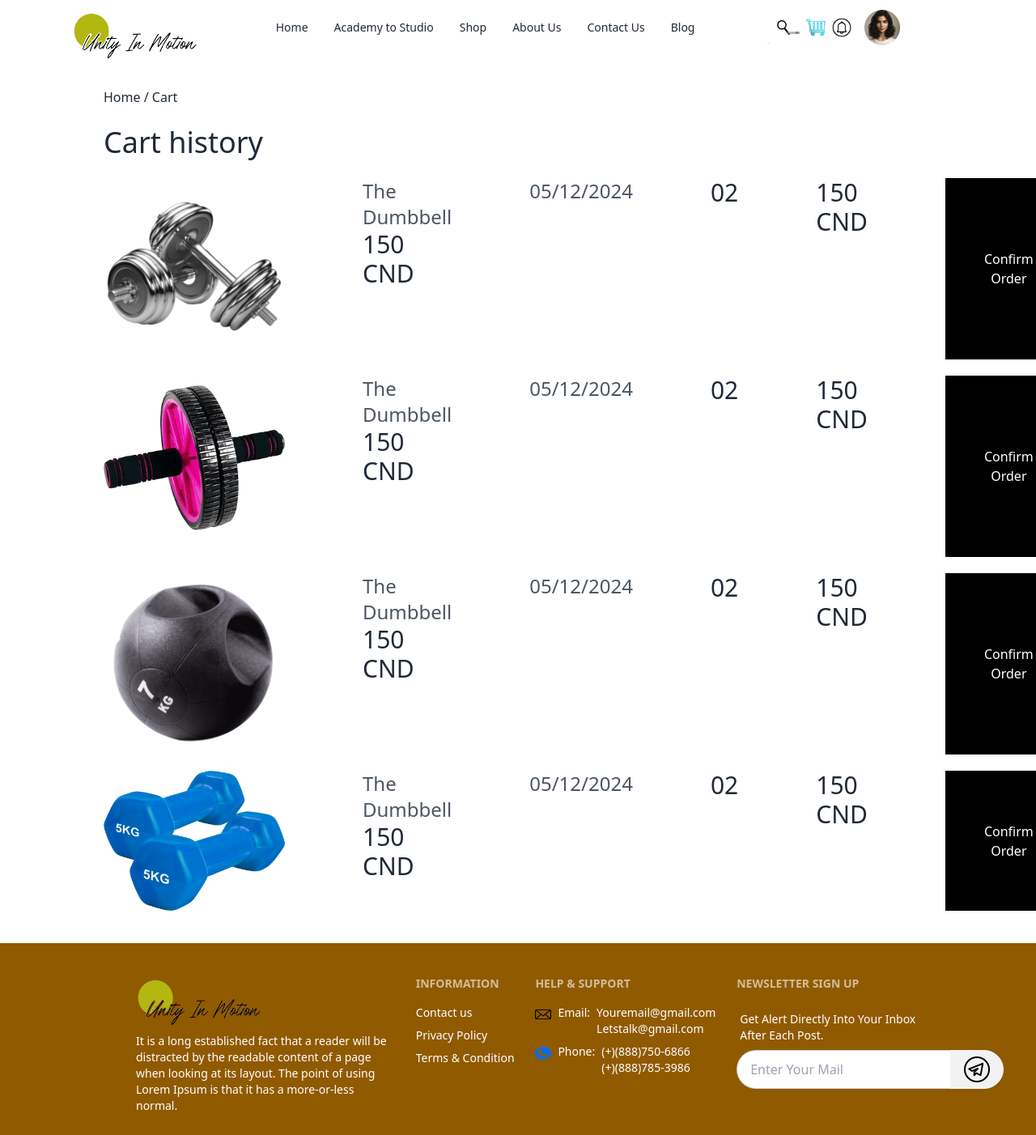
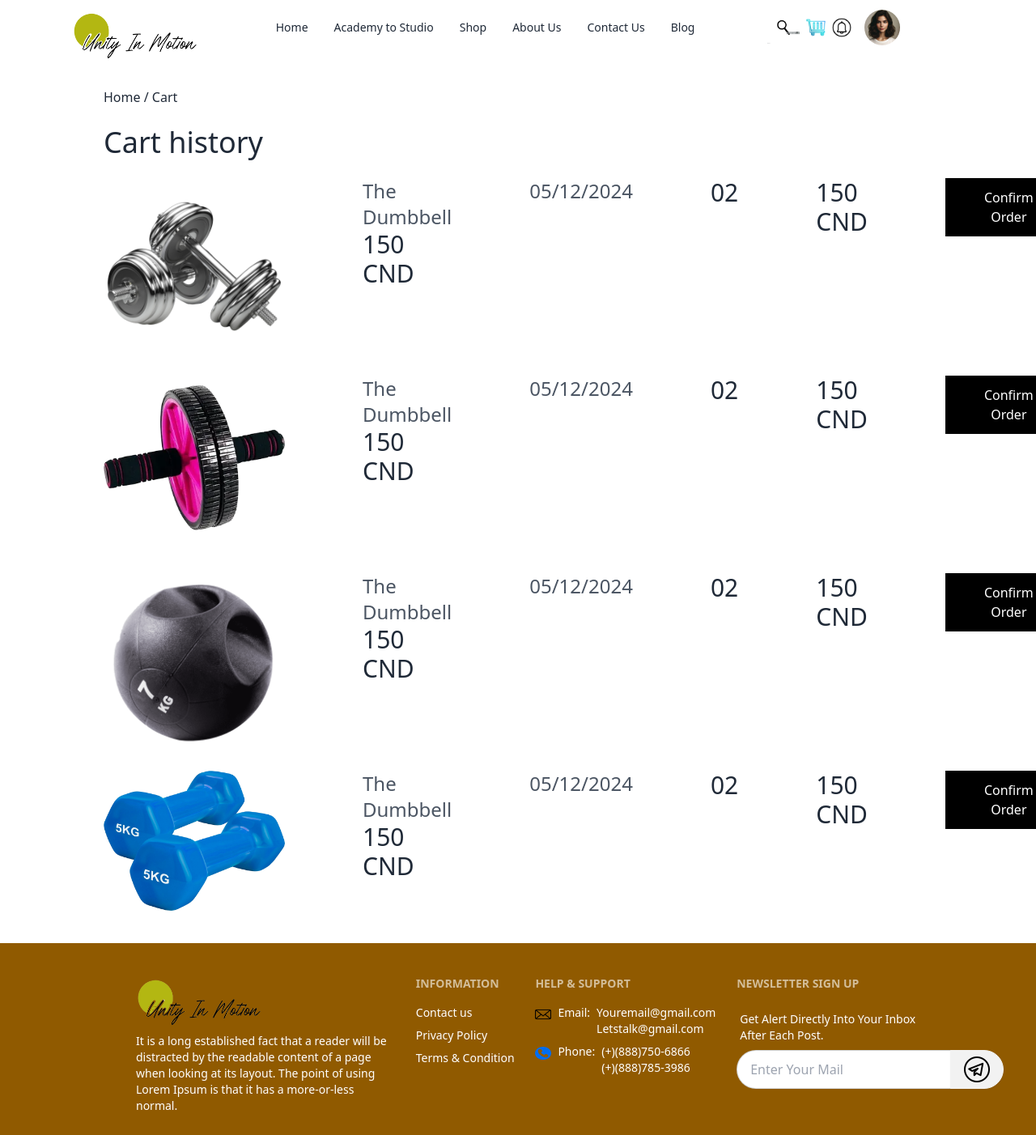
Before and after one commit to jubayerkhan/unity-in-motion, a React (Vite) app: page /cart in a window 1280 px wide. Shown: the top 1402 px of the page at 81% size. Built offline with nearby package versions, Linux system fonts and the light colour scheme.

Commit message:
cart page final

```diff
--- a/src/components/Cart/Cart.jsx
+++ b/src/components/Cart/Cart.jsx
@@ -13,7 +13,9 @@ const Cart = () => {
                 <p className="text-2xl text-gray-600">05/12/2024</p>
                 <p className="text-3xl">02</p>
                 <p className="text-3xl">150 CND</p>
-                <button className="bg-black text-white px-12 py-3">Confirm Order</button>
+                <div>
+                    <button className="bg-black text-white px-12 py-3">Confirm Order</button>
+                </div>
             </div>
             <div className="flex gap-x-24 mb-5">
                 <img className="w-56" src="/src/assets/image/e2.png" alt="" />
@@ -24,7 +26,9 @@ const Cart = () => {
                 <p className="text-2xl text-gray-600">05/12/2024</p>
                 <p className="text-3xl">02</p>
                 <p className="text-3xl">150 CND</p>
-                <button className="bg-black text-white px-12 py-3">Confirm Order</button>
+                <div>
+                    <button className="bg-black text-white px-12 py-3">Confirm Order</button>
+                </div>
             </div>
             <div className="flex gap-x-24 mb-5">
                 <img className="w-56" src="/src/assets/image/ball.png" alt="" />
@@ -35,7 +39,9 @@ const Cart = () => {
                 <p className="text-2xl text-gray-600">05/12/2024</p>
                 <p className="text-3xl">02</p>
                 <p className="text-3xl">150 CND</p>
-                <button className="bg-black text-white px-12 py-3">Confirm Order</button>
+                <div>
+                    <button className="bg-black text-white px-12 py-3">Confirm Order</button>
+                </div>
             </div>
             <div className="flex gap-x-24">
                 <img className="w-56" src="/src/assets/image/e4.png" alt="" />
@@ -46,7 +52,9 @@ const Cart = () => {
                 <p className="text-2xl text-gray-600">05/12/2024</p>
                 <p className="text-3xl">02</p>
                 <p className="text-3xl">150 CND</p>
-                <button className="bg-black text-white px-12 py-3">Confirm Order</button>
+                <div>
+                    <button className="bg-black text-white px-12 py-3">Confirm Order</button>
+                </div>
             </div>
         </div>
     );
```
